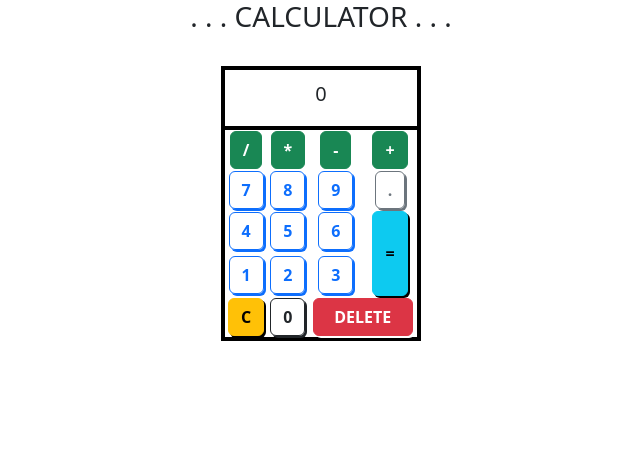
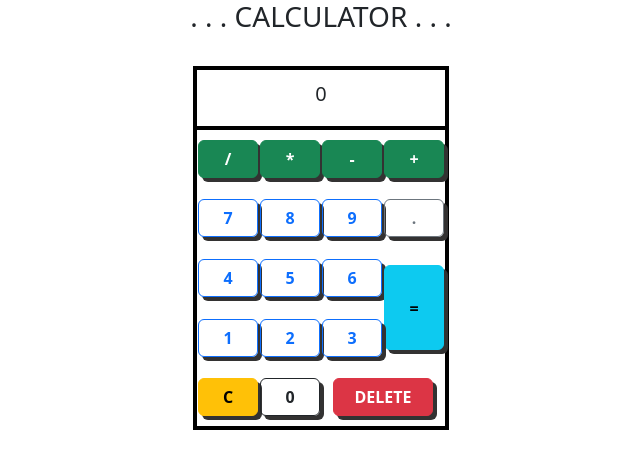
Before and after one commit to PEAJ-117/Calculadora_GPO_B, a React (Vite) app: page / in a window 1280 px wide. Shown: the top 468 px of the page, without its empty margins (319-959 px from the left). Built offline with nearby package versions, Linux system fonts and the light colour scheme.

Commit message:
Update CSS

```diff
--- a/src/App.css
+++ b/src/App.css
@@ -2,11 +2,27 @@
     text-align: center;
 }
 
+.td1 {
+    height: 70px;
+    background-color: aquamarine;
+    text-align: right;
+    border: 4px solid black
+}
+
 td {
     text-align: center;
-    width: 100px;
+}
+
+tr {
+    height: 60px;
 }
 
 button {
-    box-shadow: 2px 2px;
+    width: 60px;
+    box-shadow: 4px 4px #333232;
 }
+
+table {
+    border: 4px solid black;
+    width: 310px;
+}
```
